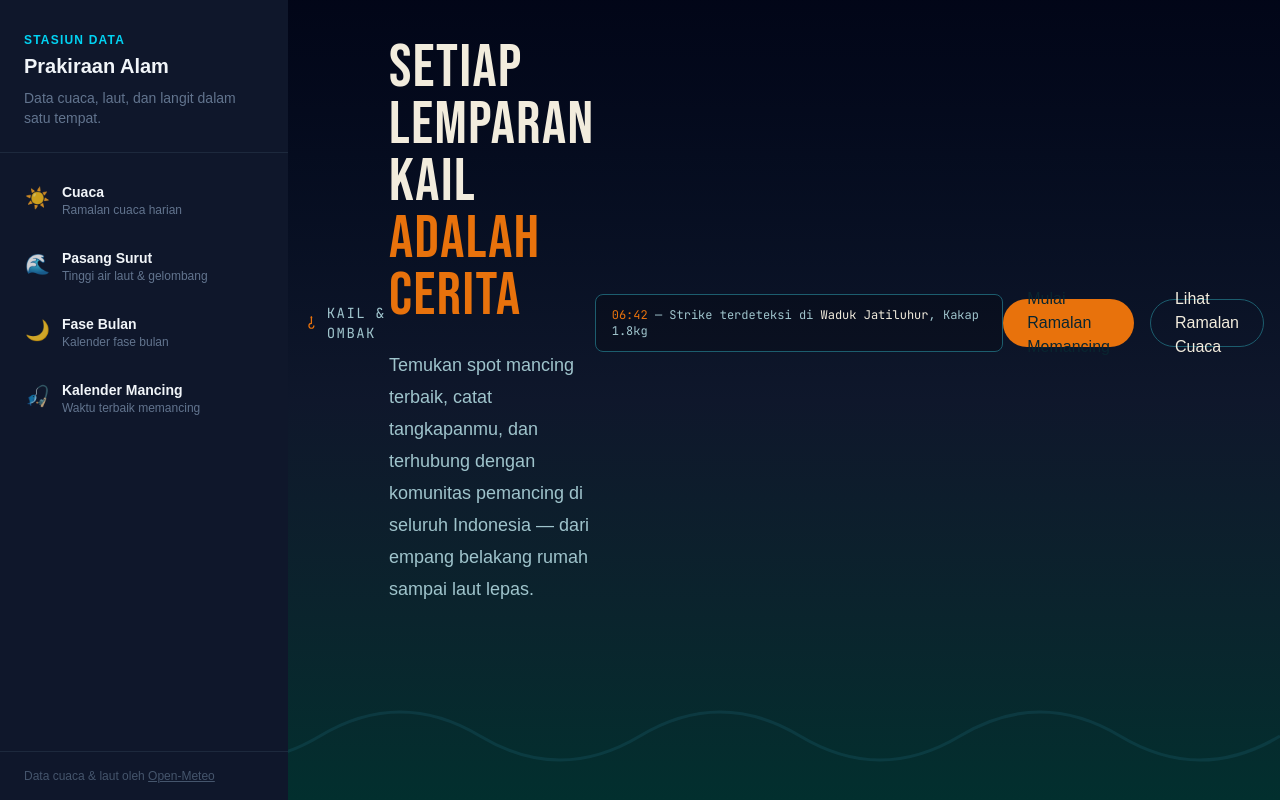
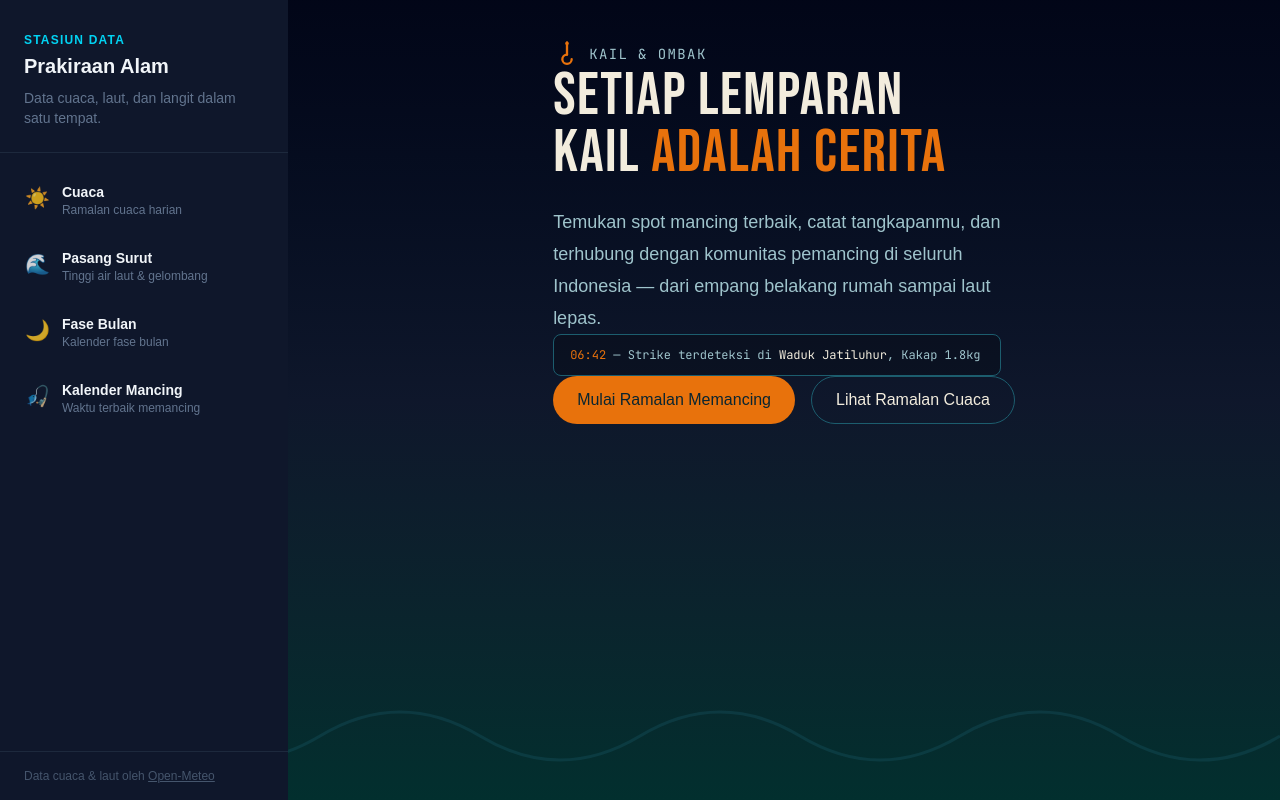
Before and after one commit to surya9393/weather-forecast-sss-fishing-web-app, a Next.js app: page / in a window 1280 px wide. Built offline with nearby package versions, Linux system fonts and the light colour scheme.

Commit message:
[enhance][enhance ui index]

```diff
--- a/app/page.tsx
+++ b/app/page.tsx
@@ -7,7 +7,7 @@
   return (
     <main className="min-h-screen bg-linear-to-b from-slate-950 via-slate-900 to-teal-950 px-4 py-10 text-slate-100">
       {/* Logo sederhana: kail pancing */}
-      <div className="flex justify-center items-center">
+      <div className="grid justify-center items-center">
         <div className="flex items-center gap-2">
           <svg width="28" height="28" viewBox="0 0 24 24" fill="none" className="text-[#E8720C]">
             <path
```
